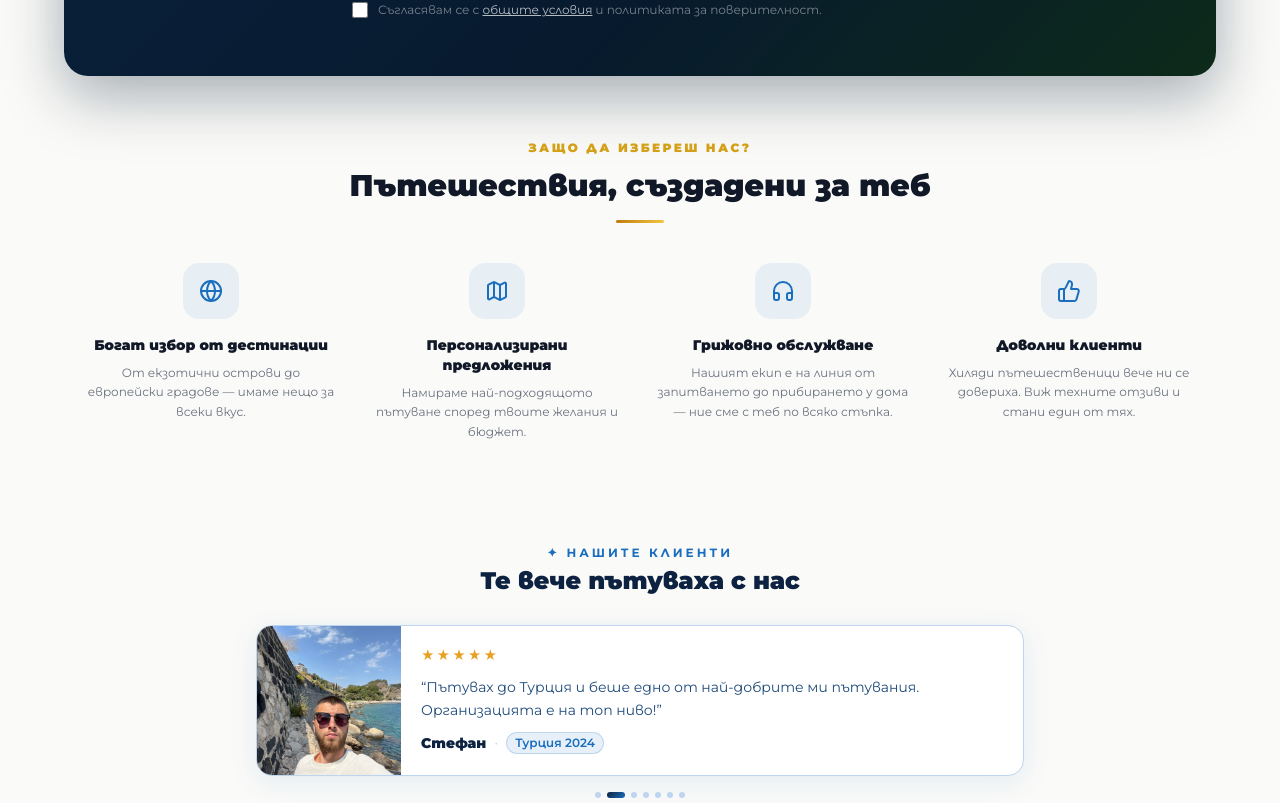
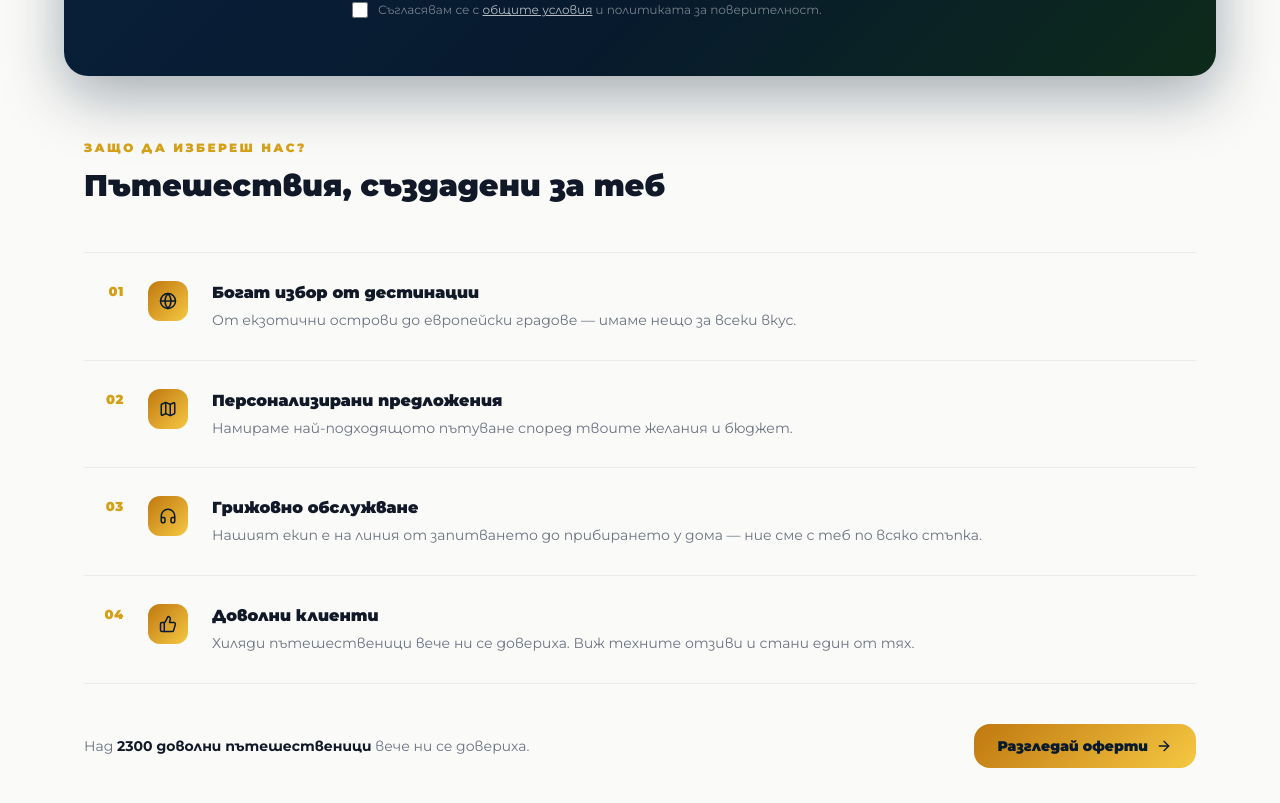
Before and after one commit to piratetravelagencybg/pirate-travel-website-, a Next.js app: page / in a window 1280 px wide. Shown: the part 2957-3760 px from the top of the page. Built offline with nearby package versions, Linux system fonts and the light colour scheme; no server answers; the database is empty.

Commit message:
Redesign Why Us section: numbered editorial rows with hover arrows

```diff
--- a/app/page.tsx
+++ b/app/page.tsx
@@ -252,46 +252,75 @@ export default async function HomePage() {
       <NewsletterBanner />
 
       {/* ── ЗАЩО ДА ИЗБЕРЕШ НАС ──────────────────────────────── */}
-      <section className="max-w-6xl mx-auto px-5 pb-16">
-        <div className="text-center mb-10">
-          <p
-            className="text-xs font-black uppercase tracking-[0.2em] mb-3"
-            style={{ color: "#D4A017" }}
-          >
+      <section className="max-w-6xl mx-auto px-5 pb-20 mt-6">
+        {/* Header */}
+        <div className="mb-12">
+          <p className="text-xs font-black uppercase tracking-[0.2em] mb-3" style={{ color: "#D4A017" }}>
             Защо да избереш нас?
           </p>
-          <h2 className="text-2xl md:text-3xl font-black mb-4" style={{ color: "#111827" }}>
+          <h2 className="text-2xl md:text-3xl font-black leading-tight" style={{ color: "#111827" }}>
             Пътешествия, създадени за теб
           </h2>
-          {/* Gold underline */}
-          <div
-            className="mx-auto"
-            style={{
-              width: 48,
-              height: 3,
-              background: "linear-gradient(135deg, #C07810 0%, #F5C842 100%)",
-              borderRadius: 99,
-            }}
-          />
         </div>
 
-        <div className="grid grid-cols-2 md:grid-cols-4 gap-8">
-          {WHY_US.map(({ Icon, title, desc }) => (
-            <div key={title} className="text-center">
+        {/* Feature rows */}
+        <div className="flex flex-col gap-0">
+          {WHY_US.map(({ Icon, title, desc }, i) => (
+            <div
+              key={title}
+              className="group flex items-start gap-6 py-7 transition-colors duration-200"
+              style={{
+                borderTop: "1px solid #EBEBEB",
+                borderBottom: i === WHY_US.length - 1 ? "1px solid #EBEBEB" : "none",
+              }}
+            >
+              {/* Number */}
+              <span
+                className="font-black shrink-0 w-10 text-right leading-none mt-1"
+                style={{ fontSize: 13, color: "#D4A017", letterSpacing: "0.05em" }}
+              >
+                {String(i + 1).padStart(2, "0")}
+              </span>
+
+              {/* Icon */}
               <div
-                className="w-14 h-14 rounded-2xl flex items-center justify-center mx-auto mb-4"
-                style={{ background: "rgba(26,110,189,0.08)" }}
+                className="w-10 h-10 rounded-xl flex items-center justify-center shrink-0 transition-transform duration-300 group-hover:scale-110"
+                style={{ background: "linear-gradient(135deg,#C07810,#F5C842)" }}
               >
-                <Icon className="w-6 h-6" style={{ color: "#1A6EBD" }} />
+                <Icon className="w-4.5 h-4.5 w-[18px] h-[18px]" style={{ color: "#071A2E" }} />
               </div>
-              <h3 className="font-black text-sm mb-2" style={{ color: "#111827" }}>
-                {title}
-              </h3>
-              <p className="text-xs leading-relaxed" style={{ color: "#6B7280" }}>
-                {desc}
-              </p>
+
+              {/* Text */}
+              <div className="flex-1 min-w-0">
+                <h3 className="font-black text-base mb-1" style={{ color: "#111827" }}>
+                  {title}
+                </h3>
+                <p className="text-sm leading-relaxed" style={{ color: "#6B7280" }}>
+                  {desc}
+                </p>
+              </div>
+
+              {/* Arrow on hover */}
+              <ArrowRight
+                className="w-4 h-4 shrink-0 mt-1.5 transition-all duration-300 opacity-0 group-hover:opacity-100 group-hover:translate-x-1"
+                style={{ color: "#D4A017" }}
+              />
             </div>
           ))}
+        </div>
+
+        {/* Bottom CTA */}
+        <div className="mt-10 flex items-center justify-between flex-wrap gap-4">
+          <p className="text-sm" style={{ color: "#6B7280" }}>
+            Над <strong style={{ color: "#111827" }}>2300 доволни пътешественици</strong> вече ни се довериха.
+          </p>
+          <Link
+            href="/destinacii"
+            className="inline-flex items-center gap-2 font-black text-sm px-6 py-3 rounded-2xl transition-opacity hover:opacity-90"
+            style={{ background: "linear-gradient(135deg,#C07810,#F5C842)", color: "#071A2E" }}
+          >
+            Разгледай оферти <ArrowRight className="w-4 h-4" />
+          </Link>
         </div>
       </section>
 
```
